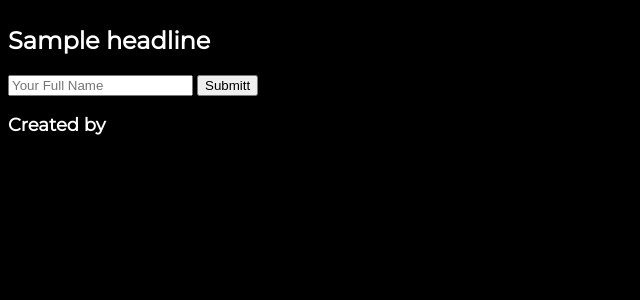
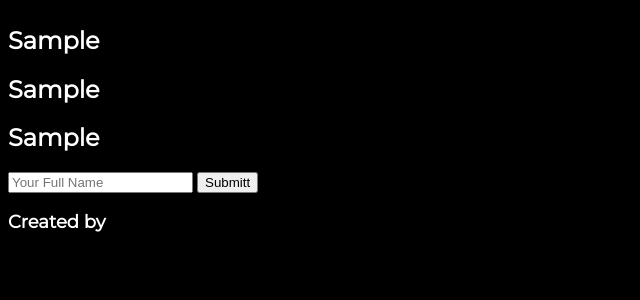
Before and after one commit to Folrunge/Portfolio, a Flask app: template templates/index.html in a window 1280 px wide. Shown: the top 300 px of the page, without its empty margins (0-640 px from the left). Run offline with Flask 2, Linux system fonts and the light colour scheme; the template is opened without the code that fills it: most values are stand-ins (such as "Sample title", 1, 10 or a date in 2020).

Commit message:
prep for user time function

```diff
--- a/application.py
+++ b/application.py
@@ -4,5 +4,7 @@
 
 @app.route("/")
 def index():
-	headline = "Hello,  !"
-	return render_template("index.html", headline=headline)
+	headline1 = "Good morning,  !"
+	headline2 = "Good afternoon,  !"
+	headline3 = "Good evening,  !"
+	return render_template("index.html", headline1=headline1)
--- a/templates/index.html
+++ b/templates/index.html
@@ -9,7 +9,9 @@
 	<link rel="stylesheet" href="{{ url_for('static', filename='portfolio.css') }}">
 </head>
 <body>
-	<H2>{{ headline }}</H2>
+	<H2>{{ headline1 }}</H2>
+	<H2>{{ headline2 }}</H2>
+	<H2>{{ headline3 }}</H2>
 
 <ul>
 	<li></li>
```
Also changed, not shown: 1 other file.
